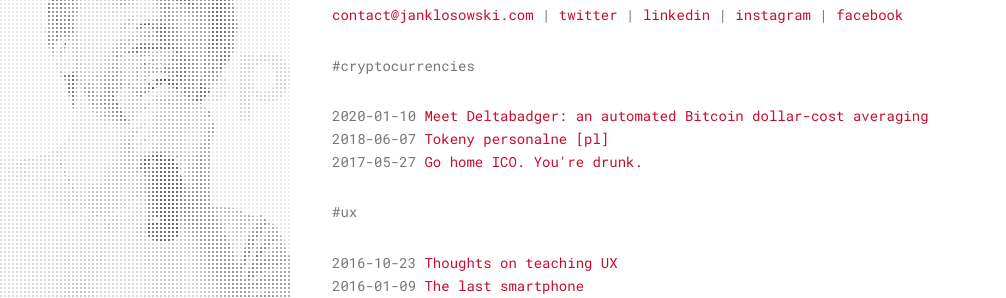
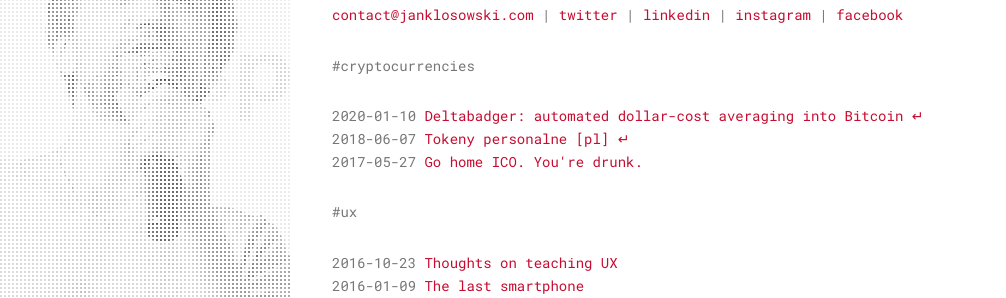
Before and after one commit to janklosowski/janklosowski-website, a Jekyll site: the page built from index.html, in a window 1280 px wide. Shown: the part 175-473 px from the top of the page, without its empty margins (0-1006 px from the left). Built offline with Jekyll 4.4.1, drawn with Linux system fonts in a browser that asks for light colours.

Commit message:
small fixes

```diff
--- a/_posts/2018-06-07-tokeny-personalne.markdown
+++ b/_posts/2018-06-07-tokeny-personalne.markdown
@@ -1,6 +1,6 @@
 ---
 layout: 	   redirect
-title:  	   "Tokeny personalne [pl]"
+title:  	   "Tokeny personalne [pl] &#8629;"
 date:   	   2018-06-07 14:31:21
 category: 	   cryptocurrencies
 permalink:     /tokeny-personalne/
--- a/_posts/2020-01-10-meet-deltabadger.markdown
+++ b/_posts/2020-01-10-meet-deltabadger.markdown
@@ -1,6 +1,6 @@
 ---
 layout: 	    redirect
-title:  	    "Meet Deltabadger: an automated Bitcoin dollar-cost averaging"
+title:  	    "Deltabadger: automated dollar-cost averaging into Bitcoin &#8629;"
 date:   	    2020-01-10 14:31:21
 category: 	  cryptocurrencies
 permalink:    /meet-deltabadger/
```
Also changed, not shown: 2 other files.
